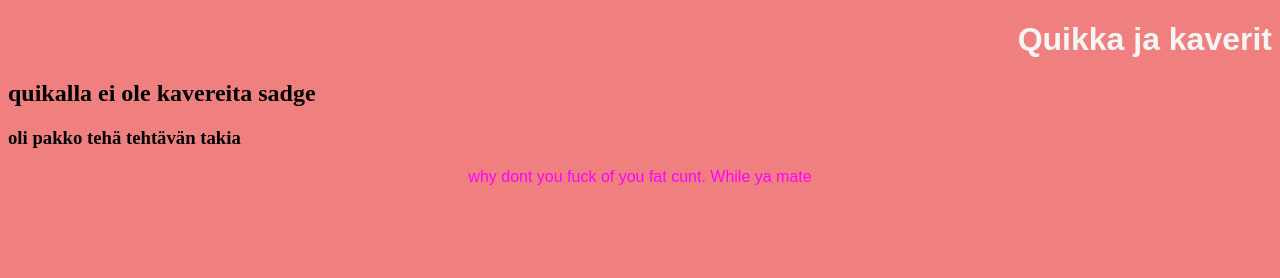
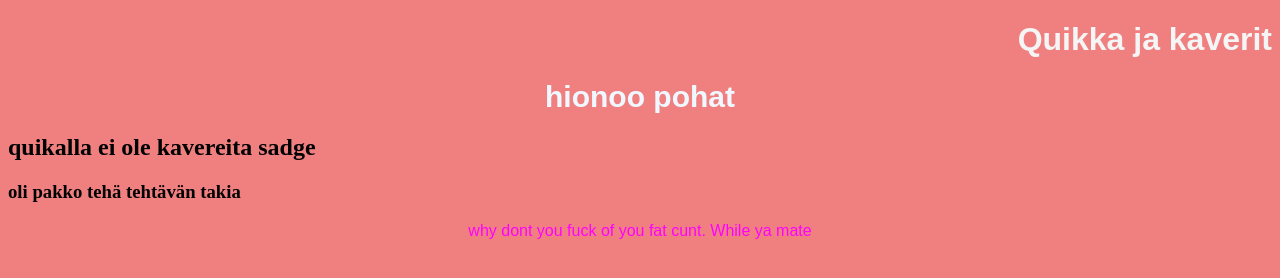
Before and after one commit to G0smi/G0smi, a plain HTML site: page index.html in a window 1280 px wide. Drawn offline with Linux system fonts and the light colour scheme.

Commit message:
harjottet

```diff
--- a/index.html
+++ b/index.html
@@ -7,6 +7,7 @@
         </head>
     <body>
         <h1>Quikka ja kaverit</h1>
+        <h1 class="parem">hionoo pohat</h1>
         <h2>quikalla ei ole kavereita sadge</h2>
         <h3>oli pakko tehä tehtävän takia</h3>
         <p>why dont you fuck of you fat cunt. While ya mate</p>
--- a/styles.css
+++ b/styles.css
@@ -1,5 +1,10 @@
 body{
    background-color: lightcoral;
+}
+h1.parem{
+    color:aliceblue;
+    text-align:center;
+    font-size:30px;
 }
 h1{
     color:whitesmoke;
```
